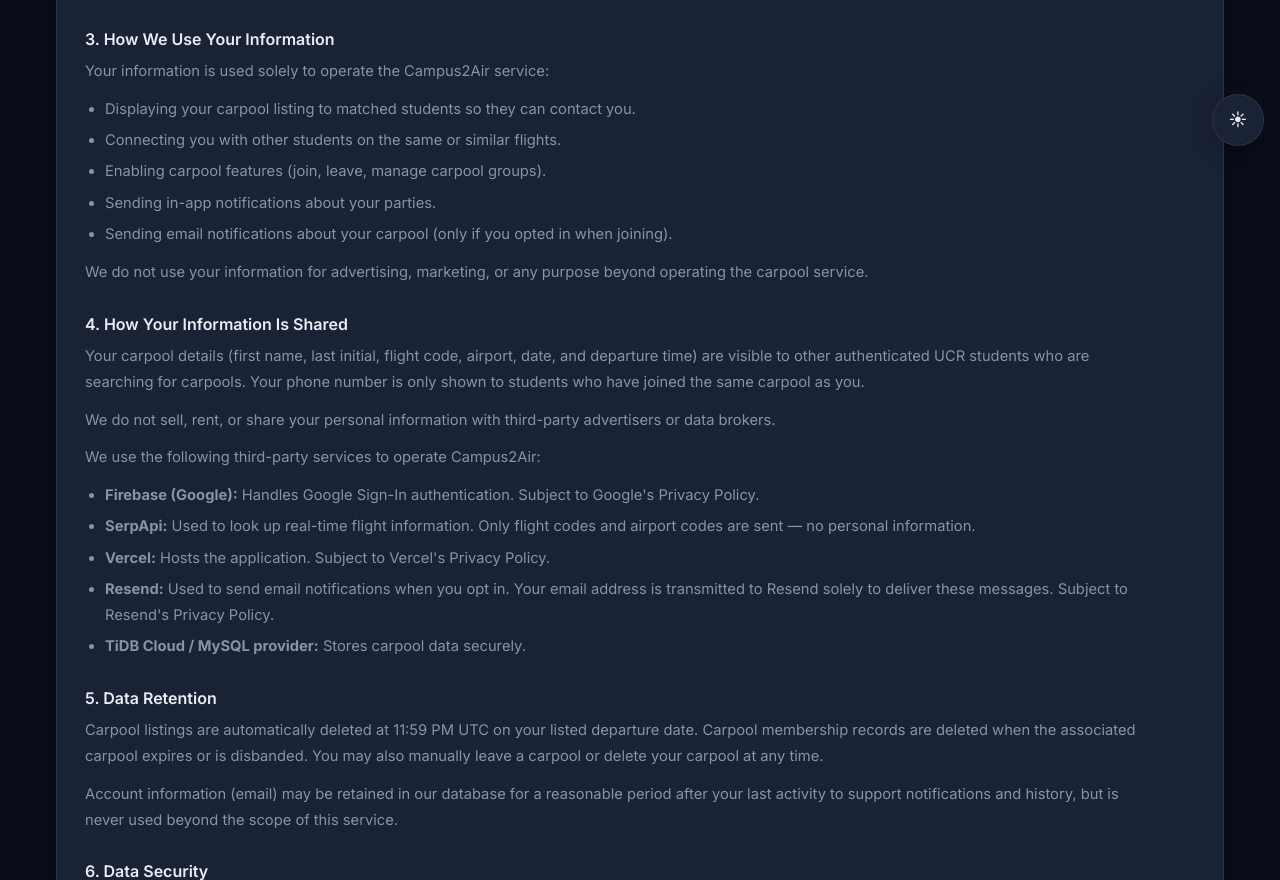
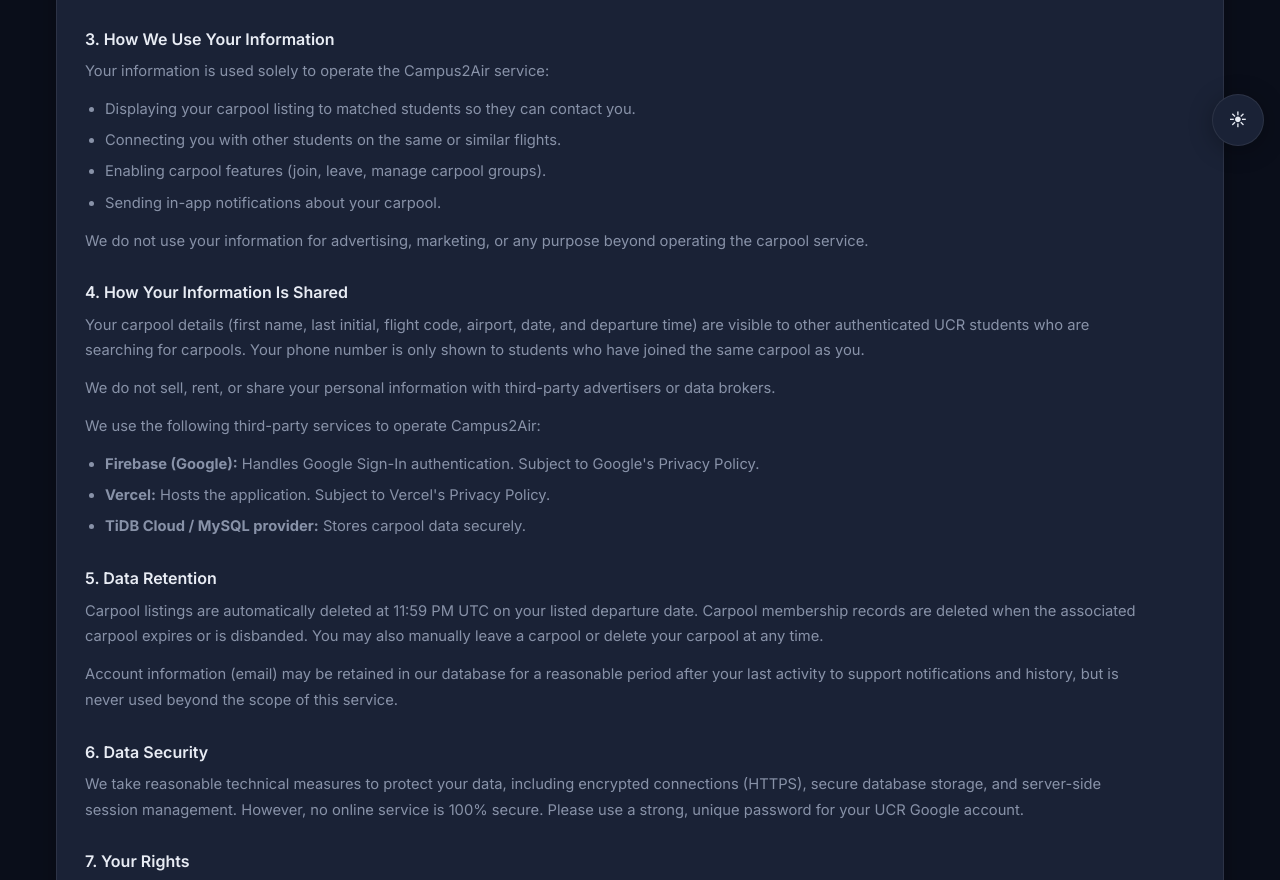
Before and after one commit to CodingGenius0001/univs-carpool-matchmaking, a Flask app: page /privacy in a window 1280 px wide. Shown: the part 638-1518 px from the top of the page. Run offline with Flask 3, Linux system fonts and the light colour scheme.

Commit message:
Remove deprecated email (Resend) and SerpAPI integrations
- Drop send_email_notification() and all Resend API code
- Remove email_notif_opt_in column from schema, migrations, and join logic
- Remove email opt-in checkbox from join modal in search.js
- Remove json/urllib imports that were only used by Resend
- Update privacy_policy.html: remove Resend and SerpAPI third-party entries
- Update README: remove SerpAPI mention, reflect current feature set

```diff
--- a/app.py
+++ b/app.py
@@ -1,14 +1,11 @@
 from __future__ import annotations
 
 from datetime import datetime, timedelta, timezone
-import json
 import os
 import re
 import sqlite3
 import ssl
 from typing import Any
-from urllib.error import HTTPError, URLError
-from urllib.request import Request, urlopen
 
 import traceback
 
@@ -46,9 +43,6 @@ FLIGHT_CODE_PATTERN = re.compile(r"^[A-Z0-9]{2,3}\d{1,4}[A-Z]?$")
 PHONE_PATTERN = re.compile(r"^\+1 \([0-9]{3}\) [0-9]{3} [0-9]{4}$")
 NAME_PATTERN = re.compile(r"^[A-Za-z \-']+$")
 
-
-RESEND_API_KEY = os.environ.get("RESEND_API_KEY")
-RESEND_FROM = os.environ.get("RESEND_FROM", "Campus2Air <onboarding@resend.dev>")
 
 # Airline IATA codes for autocomplete
 AIRLINE_CODES: dict[str, str] = {
@@ -392,7 +386,6 @@ class DBAdapter:
                     first_name VARCHAR(120) NOT NULL DEFAULT '',
                     last_initial VARCHAR(1) NOT NULL DEFAULT '',
                     phone VARCHAR(32) NOT NULL DEFAULT '',
-                    email_notif_opt_in TINYINT NOT NULL DEFAULT 1,
                     created_at VARCHAR(64) NOT NULL DEFAULT ''
                 )
                 """
@@ -405,7 +398,6 @@ class DBAdapter:
                     first_name TEXT NOT NULL DEFAULT '',
                     last_initial TEXT NOT NULL DEFAULT '',
                     phone TEXT NOT NULL DEFAULT '',
-                    email_notif_opt_in INTEGER NOT NULL DEFAULT 1,
                     created_at TEXT NOT NULL DEFAULT ''
                 )
                 """
@@ -459,9 +451,6 @@ class DBAdapter:
                 cur.execute("SHOW COLUMNS FROM carpools LIKE 'creator_email'")
                 if not cur.fetchone():
                     cur.execute("ALTER TABLE carpools ADD COLUMN creator_email VARCHAR(255) NOT NULL DEFAULT ''")
-                cur.execute("SHOW COLUMNS FROM users LIKE 'email_notif_opt_in'")
-                if not cur.fetchone():
-                    cur.execute("ALTER TABLE users ADD COLUMN email_notif_opt_in TINYINT NOT NULL DEFAULT 1")
             else:
                 cur.execute("PRAGMA table_info(carpools)")
                 cols = [row[1] for row in cur.fetchall()]
@@ -473,10 +462,6 @@ class DBAdapter:
                     cur.execute("ALTER TABLE carpools ADD COLUMN planned_departure_time TEXT NOT NULL DEFAULT ''")
                 if "creator_email" not in cols:
                     cur.execute("ALTER TABLE carpools ADD COLUMN creator_email TEXT NOT NULL DEFAULT ''")
-                cur.execute("PRAGMA table_info(users)")
-                user_cols = [row[1] for row in cur.fetchall()]
-                if "email_notif_opt_in" not in user_cols:
-                    cur.execute("ALTER TABLE users ADD COLUMN email_notif_opt_in INTEGER NOT NULL DEFAULT 1")
             conn.commit()
         finally:
             cur.close()
@@ -489,40 +474,12 @@ def _now_utc() -> datetime:
     return datetime.now(timezone.utc)
 
 
-def send_email_notification(to_email: str, message: str) -> None:
-    if not (RESEND_API_KEY and to_email):
-        return
-    try:
-        payload = json.dumps({
-            "from": RESEND_FROM,
-            "to": [to_email],
-            "subject": "Campus2Air — Carpool Update",
-            "text": message,
-        }).encode()
-        req = Request(
-            "https://api.resend.com/emails",
-            data=payload,
-            headers={
-                "Authorization": f"Bearer {RESEND_API_KEY}",
-                "Content-Type": "application/json",
-            },
-        )
-        urlopen(req, timeout=5)
-    except Exception as e:
-        app.logger.warning(f"Email notification failed to {to_email}: {e}")
-
-
 def notify_user(email: str, message: str) -> None:
     p = db.placeholder
     db.execute(
         f"INSERT INTO notifications (user_email, message, created_at) VALUES ({p}, {p}, {p})",
         (email, message, _now_utc().isoformat()),
     )
-    rows = db.query(f"SELECT email_notif_opt_in FROM users WHERE user_email = {p}", (email,))
-    # No row means user hasn't joined a carpool yet — treat as opted in (default is 1)
-    opt_in = rows[0].get("email_notif_opt_in", 1) if rows else 1
-    if opt_in:
-        send_email_notification(email, message)
 
 
 def _clean_flight_code(code: str) -> str:
@@ -1028,25 +985,24 @@ def join_party(carpool_id: int) -> Any:
     if current_count >= max_members:
         return jsonify({"error": "This carpool is full"}), 409
 
-    # Store phone number and SMS opt-in if provided
+    # Store phone number if provided
     data = request.get_json(silent=True) or {}
     raw_phone = str(data.get("phone", "")).strip()
-    email_notif_opt_in = 1 if data.get("email_notif_opt_in") else 0
     if raw_phone:
         raw_phone = re.sub(r"[\s\u00a0\u2000-\u200b\u202f\u205f\u3000]+", " ", raw_phone).strip()
         if PHONE_PATTERN.match(raw_phone):
             try:
                 existing_user = db.query(f"SELECT user_email FROM users WHERE user_email = {p}", (email,))
                 if existing_user:
-                    db.execute(f"UPDATE users SET phone = {p}, email_notif_opt_in = {p} WHERE user_email = {p}", (raw_phone, email_notif_opt_in, email))
+                    db.execute(f"UPDATE users SET phone = {p} WHERE user_email = {p}", (raw_phone, email))
                 else:
                     name = session.get("user_name", "")
                     parts = name.strip().split() if name else []
                     first_name = parts[0] if parts else email.split("@")[0]
                     last_initial = parts[-1][0].upper() if len(parts) > 1 and parts[-1] else ""
                     db.execute(
-                        f"INSERT INTO users (user_email, first_name, last_initial, phone, email_notif_opt_in, created_at) VALUES ({p}, {p}, {p}, {p}, {p}, {p})",
-                        (email, first_name, last_initial, raw_phone, email_notif_opt_in, _now_utc().isoformat()),
+                        f"INSERT INTO users (user_email, first_name, last_initial, phone, created_at) VALUES ({p}, {p}, {p}, {p}, {p})",
+                        (email, first_name, last_initial, raw_phone, _now_utc().isoformat()),
                     )
             except Exception:
                 pass
--- a/static/search.js
+++ b/static/search.js
@@ -203,10 +203,6 @@ function showPhonePrompt(carpoolId, joinBtn) {
         <label class="mt-2">Phone Number
           <input type="tel" id="join-phone" required placeholder="+1 (909) 555 1234" maxlength="17" value="${cachedUserPhone}" />
         </label>
-        <label class="mt-2" style="display:flex;align-items:center;gap:0.5rem;cursor:pointer;">
-          <input type="checkbox" id="email-notif-opt-in" checked style="width:auto;" />
-          <span>&#10003; Send me email updates for this carpool</span>
-        </label>
         <div class="modal-actions mt-2">
           <button type="submit" class="btn btn-primary">Join Carpool</button>
           <button type="button" class="btn btn-secondary" id="phone-cancel">Cancel</button>
@@ -249,7 +245,7 @@ function showPhonePrompt(carpoolId, joinBtn) {
       const res = await fetch(`/api/carpools/${carpoolId}/join`, {
         method: 'POST',
         headers: { 'Content-Type': 'application/json' },
-        body: JSON.stringify({ phone, email_notif_opt_in: document.getElementById('email-notif-opt-in').checked })
+        body: JSON.stringify({ phone })
       });
       const data = await res.json();
       if (res.ok) {
--- a/templates/privacy_policy.html
+++ b/templates/privacy_policy.html
@@ -82,8 +82,7 @@
             <li>Displaying your carpool listing to matched students so they can contact you.</li>
             <li>Connecting you with other students on the same or similar flights.</li>
             <li>Enabling carpool features (join, leave, manage carpool groups).</li>
-            <li>Sending in-app notifications about your parties.</li>
-            <li>Sending email notifications about your carpool (only if you opted in when joining).</li>
+            <li>Sending in-app notifications about your carpool.</li>
           </ul>
           <p>We do not use your information for advertising, marketing, or any purpose beyond operating the carpool service.</p>
 
@@ -93,9 +92,7 @@
           <p>We use the following third-party services to operate Campus2Air:</p>
           <ul>
             <li><strong>Firebase (Google):</strong> Handles Google Sign-In authentication. Subject to Google's Privacy Policy.</li>
-            <li><strong>SerpApi:</strong> Used to look up real-time flight information. Only flight codes and airport codes are sent — no personal information.</li>
             <li><strong>Vercel:</strong> Hosts the application. Subject to Vercel's Privacy Policy.</li>
-            <li><strong>Resend:</strong> Used to send email notifications when you opt in. Your email address is transmitted to Resend solely to deliver these messages. Subject to Resend's Privacy Policy.</li>
             <li><strong>TiDB Cloud / MySQL provider:</strong> Stores carpool data securely.</li>
           </ul>
 
```
Also changed, not shown: README.md.
